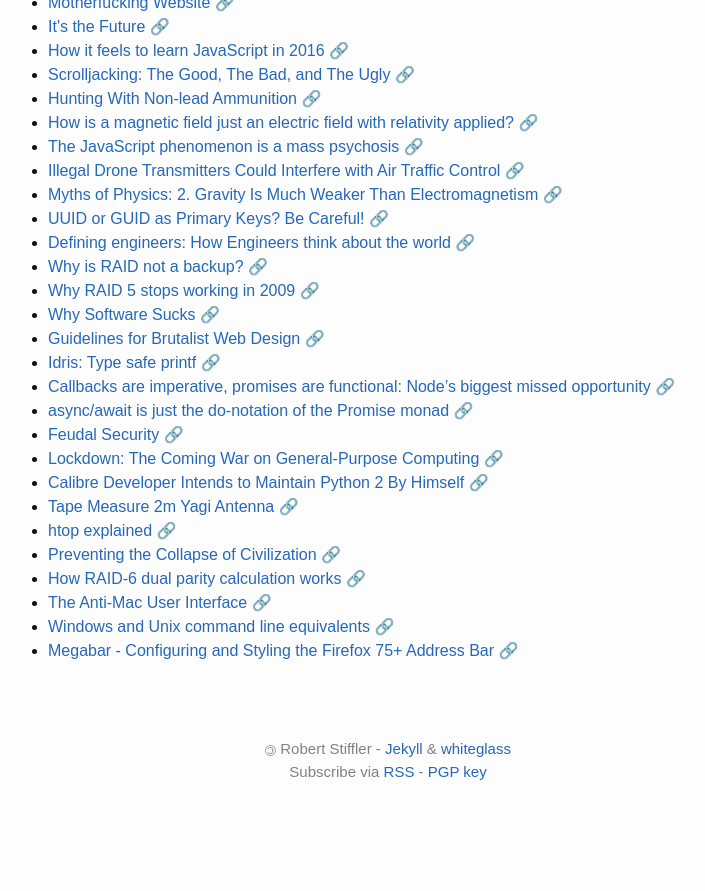
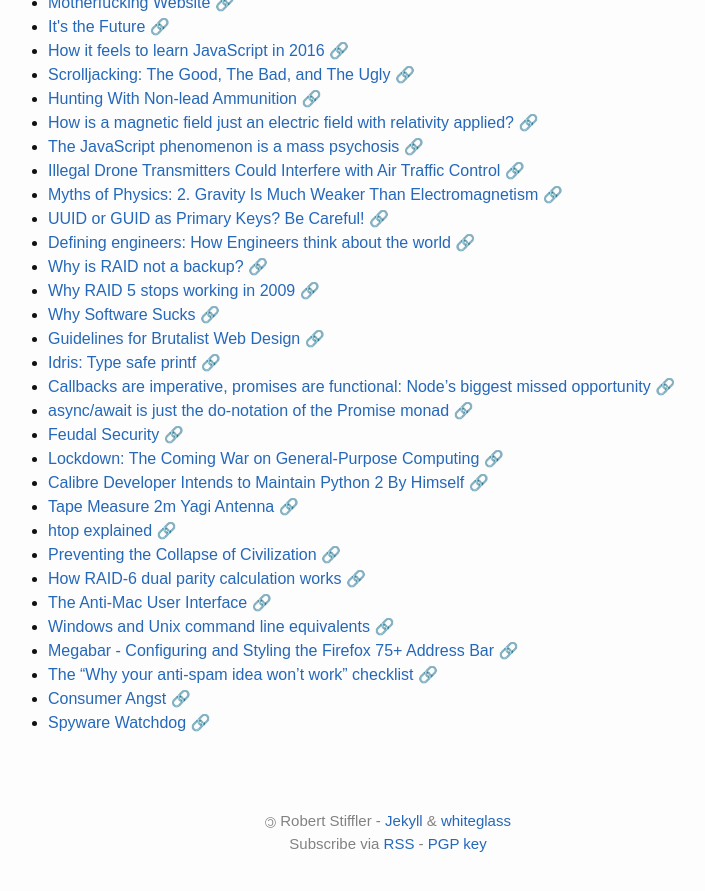
Before and after one commit to stifflerus/stifflerus, a Jekyll site: the page built from links.md, in a window 1280 px wide and 900 px high, scrolled down 1709 px. Shown: the top 891 px of the window, without its empty margins (252-957 px from the left). Built offline with Jekyll 4.4.1, drawn with Linux system fonts in a browser that asks for light colours; before the commit the page ends 2537 px from its top, so only the background shows below that.

Commit message:
added more links

```diff
--- a/_data/links.yml
+++ b/_data/links.yml
@@ -181,3 +181,9 @@ links:
     url: https://www.lemoda.net/windows/windows2unix/windows2unix.html
   - title: Megabar - Configuring and Styling the Firefox 75+ Address Bar
     url: https://www.userchrome.org/megabar-styling-firefox-address-bar.html
+  - title: 'The “Why your anti-spam idea won’t work” checklist'
+    url: https://trog.qgl.org/20081217/the-why-your-anti-spam-idea-wont-work-checklist/
+  - title: Consumer Angst
+    url: https://arachnoid.com/lutusp/consumerangst.html
+  - title: Spyware Watchdog
+    url: https://spyware.neocities.org/
```
